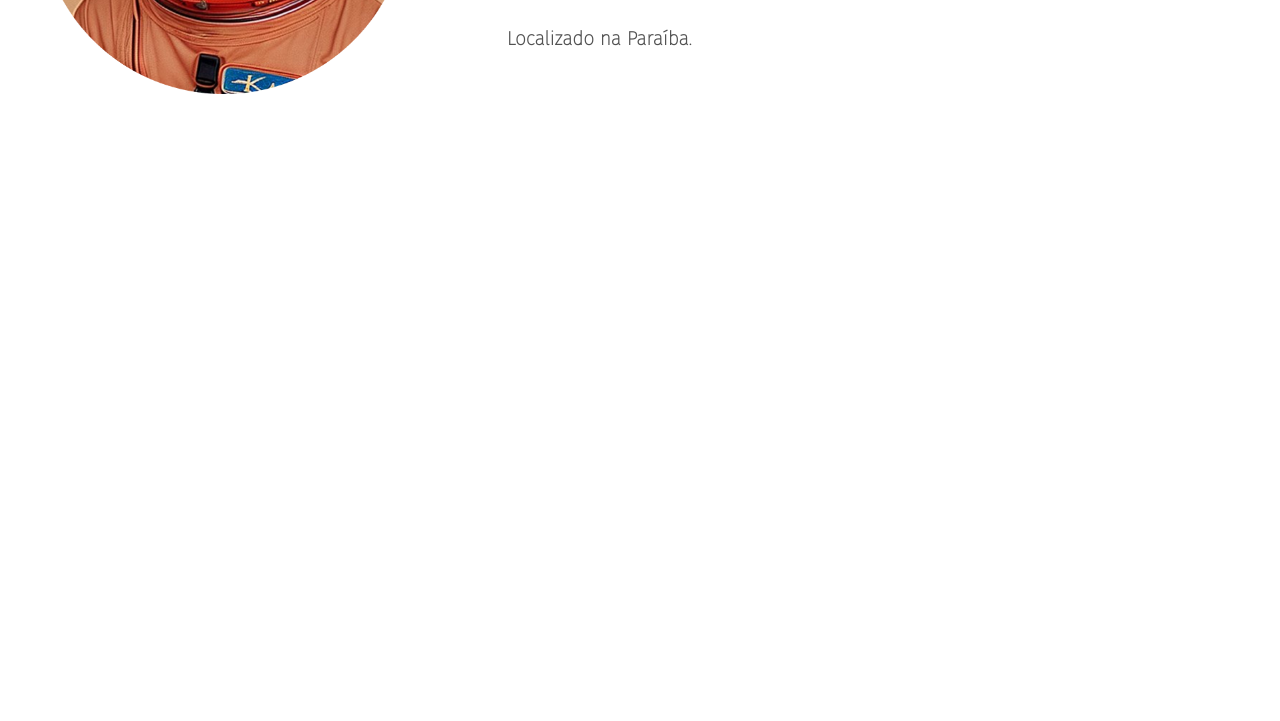
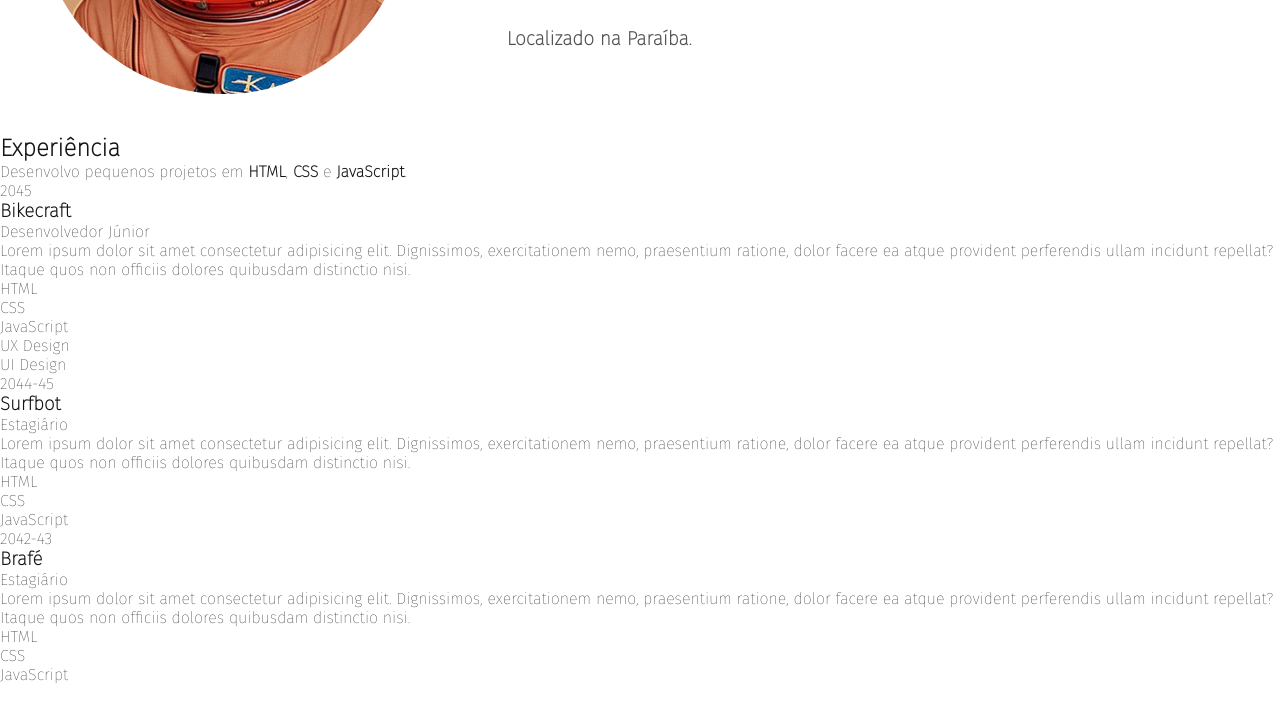
Before and after one commit to taavaresdiego/Portif-lio-Inicial, a plain HTML site: page index.html in a window 1280 px wide. Shown: the part 437-1158 px from the top of the page. Before the commit the page ends 800 px from the top, so only its background shows below. Drawn offline with Linux system fonts and the light colour scheme.

Commit message:
criando sessões :construction:
Adcionando uma section para incrementar conteúdo complementar.

```diff
--- a/assets/global.css
+++ b/assets/global.css
@@ -2,6 +2,7 @@ body {
   font-family: "Fira Sans", arial, sans-serif;
   margin: 0px;
   color: #141414;
+  margin-bottom: 1000px;
 }
 
 h1,
--- a/index.html
+++ b/index.html
@@ -29,5 +29,67 @@
         <p>Localizado na Paraíba.</p>
       </div>
     </main>
+    <section class="experiencia" id="experiencia" aria-label="Experiência">
+      <h2 class="subtitulo">Experiência</h2>
+      <div>
+        <p class="experiencia_item">
+          Desenvolvo pequenos projetos em <strong>HTML</strong>,
+          <strong>CSS</strong> e <strong> JavaScript</strong>.
+        </p>
+
+        <div class="empresa">
+          <span class="empresa-ano">2045</span>
+          <h3 class="empresa-titulo">Bikecraft</h3>
+          <span class="empresa-titulo">Desenvolvedor Júnior</span>
+          <p class="empresa-texto">
+            Lorem ipsum dolor sit amet consectetur adipisicing elit.
+            Dignissimos, exercitationem nemo, praesentium ratione, dolor facere
+            ea atque provident perferendis ullam incidunt repellat? Itaque quos
+            non officiis dolores quibusdam distinctio nisi.
+          </p>
+          <ul>
+            <li>HTML</li>
+            <li>CSS</li>
+            <li>JavaScript</li>
+            <li>UX Design</li>
+            <li>UI Design</li>
+          </ul>
+        </div>
+
+        <div class="empresa">
+          <span class="empresa-ano">2044-45</span>
+          <h3 class="empresa-titulo">Surfbot</h3>
+          <span class="empresa-titulo">Estagiário</span>
+          <p class="empresa-texto">
+            Lorem ipsum dolor sit amet consectetur adipisicing elit.
+            Dignissimos, exercitationem nemo, praesentium ratione, dolor facere
+            ea atque provident perferendis ullam incidunt repellat? Itaque quos
+            non officiis dolores quibusdam distinctio nisi.
+          </p>
+          <ul>
+            <li>HTML</li>
+            <li>CSS</li>
+            <li>JavaScript</li>
+          </ul>
+        </div>
+
+        <div class="empresa">
+          <span class="empresa-ano">2042-43</span>
+          <h3 class="empresa-titulo">Brafé</h3>
+          <span class="empresa-titulo">Estagiário</span>
+          <p class="empresa-texto">
+            Lorem ipsum dolor sit amet consectetur adipisicing elit.
+            Dignissimos, exercitationem nemo, praesentium ratione, dolor facere
+            ea atque provident perferendis ullam incidunt repellat? Itaque quos
+            non officiis dolores quibusdam distinctio nisi.
+          </p>
+          <ul>
+            <li>HTML</li>
+            <li>CSS</li>
+            <li>JavaScript</li>
+          </ul>
+        </div>
+      </div>
+    </section>
   </body>
 </html>
```
